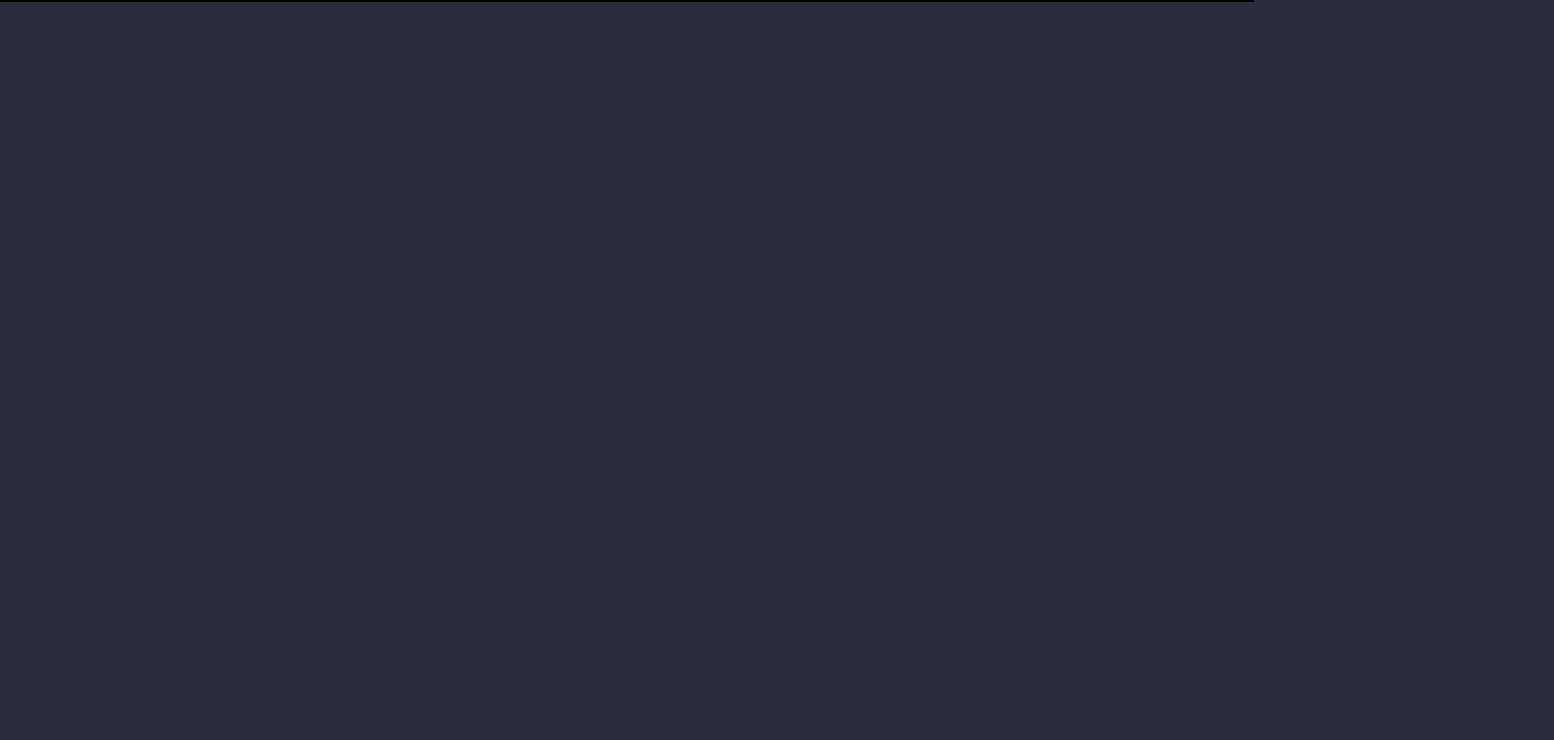
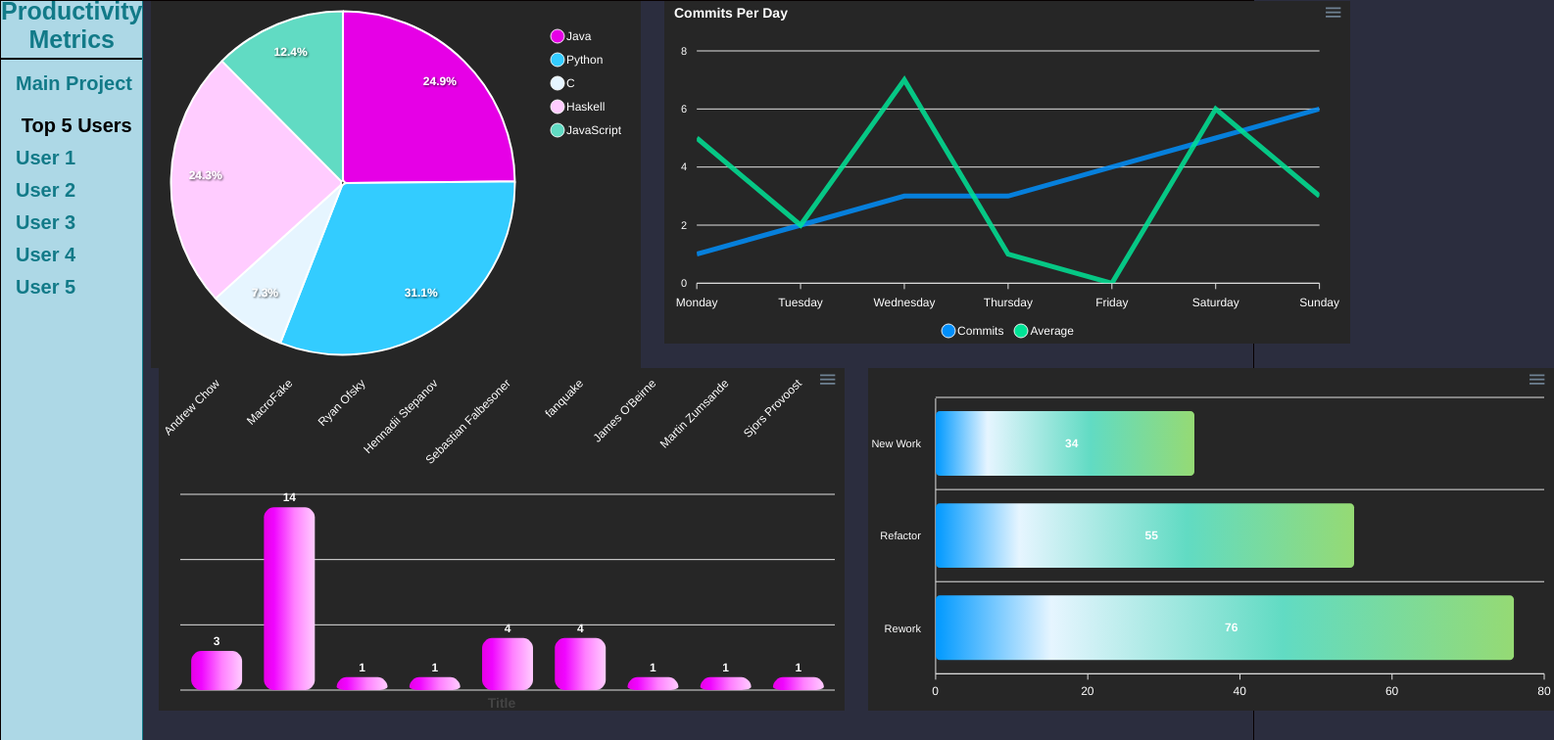
Before and after one commit to saifalixxx/SWENG_Final_Project, a React (Create React App) app in the folder dashboard/: page /user1 in a window 1280 px wide. Before the commit this address had no page. Shown: the top 756 px of the page at 98% size, 1586 px wide, since content can reach past the window. Built offline with nearby package versions, Linux system fonts and the light colour scheme.

Commit message:
Fixed single user page

```diff
--- a/dashboard/src/App.js
+++ b/dashboard/src/App.js
@@ -12,7 +12,11 @@ export default function App() {
         <Routes>
           <Route path="/">
             <Route index element={<Home />}/>
-            <Route path={"User"} element={<Single/>}/>
+            <Route path={"user1"} element={<Single/>}/>
+            <Route path={"user2"} element={<Single/>}/>
+            <Route path={"user3"} element={<Single/>}/>
+            <Route path={"user4"} element={<Single/>}/>
+            <Route path={"user5"} element={<Single/>}/>
           </Route>
         </Routes>
       </BrowserRouter>
```
